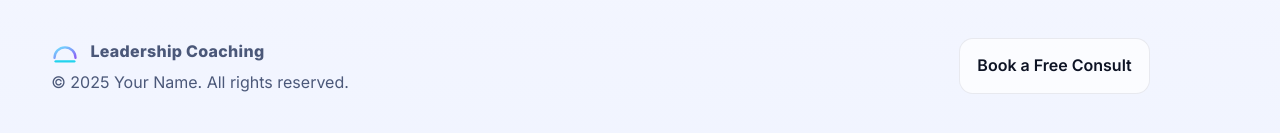
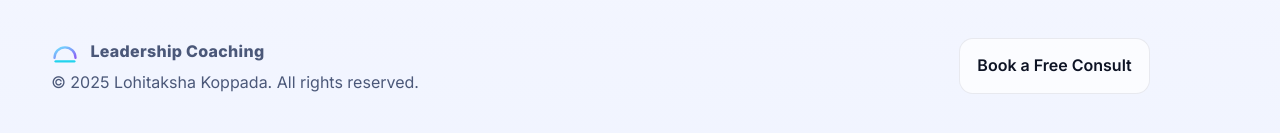
Before and after one commit to Lohit-hero/Lohitaksha-web, a plain HTML site: page index.html in a window 1280 px wide. Shown: the part 5983-6116 px from the top of the page. Drawn offline with Linux system fonts and the light colour scheme.

Commit message:
Update index.html

```diff
--- a/index.html
+++ b/index.html
@@ -580,7 +580,7 @@
             <svg viewBox="0 0 48 48" fill="none" xmlns="http://www.w3.org/2000/svg" aria-hidden="true"><defs><linearGradient id="g2" x1="0" y1="0" x2="1" y2="1"><stop offset="0" stop-color="#6ee7ff"/><stop offset="1" stop-color="#8b5cf6"/></linearGradient></defs><path d="M6 34c0-10 8-18 18-18s18 8 18 18" stroke="url(#g2)" stroke-width="4" stroke-linecap="round"/><path d="M8 40h32" stroke="#22d3ee" stroke-width="4" stroke-linecap="round"/></svg>
             <span>Leadership Coaching</span>
           </div>
-          <p class="mt-1">© <span id="year"></span> Your Name. All rights reserved.</p>
+          <p class="mt-1">© <span id="year"></span> Lohitaksha Koppada. All rights reserved.</p>
         </div>
         <div class="center">
           <a class="btn ghost" href="#contact">Book a Free Consult</a>
```
